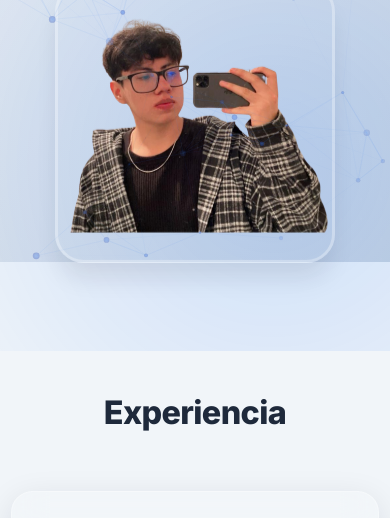
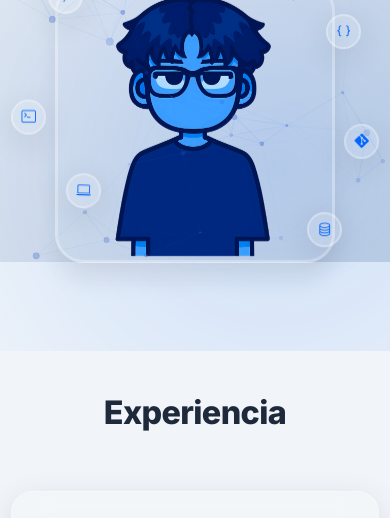
Before and after one commit to zenriquezs/EnriqueZS, a plain HTML site: page index.html in a window 390 px wide. Shown: the part 582-1100 px from the top of the page. Drawn offline with nearby package versions, Linux system fonts and the light colour scheme; animation ran at ten frames a second.

Commit message:
Portafolio mejorado(Frontend)

```diff
--- a/assets/css/style-index.css
+++ b/assets/css/style-index.css
@@ -176,6 +176,142 @@ body::after {
   }
   100% {
     background-position: 200% 0;
+  }
+}
+
+/* Elementos flotantes alrededor de la imagen */
+.floating-elements {
+  position: absolute;
+  top: 0;
+  left: 0;
+  right: 0;
+  bottom: 0;
+  pointer-events: none;
+  z-index: 1;
+}
+
+.floating-icon {
+  position: absolute;
+  background: var(--glass-bg);
+  backdrop-filter: var(--glass-blur);
+  -webkit-backdrop-filter: var(--glass-blur);
+  border: 2px solid var(--glass-border);
+  border-radius: 50%;
+  width: 60px;
+  height: 60px;
+  display: flex;
+  align-items: center;
+  justify-content: center;
+  color: var(--primary-color);
+  font-size: 1.5rem;
+  box-shadow: var(--glass-shadow);
+  transition: var(--transition-normal);
+}
+
+.floating-icon:hover {
+  transform: scale(1.1);
+  background: var(--primary-color);
+  color: var(--text-light);
+  box-shadow: var(--shadow-lg);
+}
+
+/* Posiciones específicas para cada icono */
+.floating-icon-1 {
+  top: 10%;
+  left: 15%;
+  animation: floatUpDown 4s ease-in-out infinite;
+}
+
+.floating-icon-2 {
+  top: 20%;
+  right: 10%;
+  animation: floatUpDown 4s ease-in-out infinite 0.5s;
+}
+
+.floating-icon-3 {
+  top: 50%;
+  left: 5%;
+  animation: floatUpDown 4s ease-in-out infinite 1s;
+}
+
+.floating-icon-4 {
+  top: 60%;
+  right: 5%;
+  animation: floatUpDown 4s ease-in-out infinite 1.5s;
+}
+
+.floating-icon-5 {
+  bottom: 20%;
+  left: 20%;
+  animation: floatUpDown 4s ease-in-out infinite 2s;
+}
+
+.floating-icon-6 {
+  bottom: 10%;
+  right: 15%;
+  animation: floatUpDown 4s ease-in-out infinite 2.5s;
+}
+
+/* Animación de flotación */
+@keyframes floatUpDown {
+  0%, 100% {
+    transform: translateY(0px) rotate(0deg);
+  }
+  25% {
+    transform: translateY(-15px) rotate(2deg);
+  }
+  50% {
+    transform: translateY(-10px) rotate(0deg);
+  }
+  75% {
+    transform: translateY(-20px) rotate(-2deg);
+  }
+}
+
+/* Responsive para móviles */
+@media (max-width: 768px) {
+  .floating-icon {
+    width: 45px;
+    height: 45px;
+    font-size: 1.2rem;
+  }
+
+  .floating-icon-1 {
+    top: 5%;
+    left: 10%;
+  }
+
+  .floating-icon-2 {
+    top: 15%;
+    right: 5%;
+  }
+
+  .floating-icon-3 {
+    top: 45%;
+    left: 0%;
+  }
+
+  .floating-icon-4 {
+    top: 55%;
+    right: 0%;
+  }
+
+  .floating-icon-5 {
+    bottom: 15%;
+    left: 15%;
+  }
+
+  .floating-icon-6 {
+    bottom: 5%;
+    right: 10%;
+  }
+}
+
+@media (max-width: 576px) {
+  .floating-icon {
+    width: 35px;
+    height: 35px;
+    font-size: 1rem;
   }
 }
 .navbar {
--- a/index.html
+++ b/index.html
@@ -112,8 +112,30 @@
                 </div>
 
                 <div class="col-lg-6 hero-image">
-                    <div class="text-center">
-                        <img src="./assets/images/2.png" alt="Enrique Zuñiga" class="profile-image">
+                    <div class="text-center position-relative">
+                        <img src="./assets/images/IM.png" alt="Enrique Zuñiga" class="profile-image">
+
+                        <!-- Elementos flotantes de desarrollo -->
+                        <div class="floating-elements">
+                            <div class="floating-icon floating-icon-1">
+                                <i class="bi bi-code-slash"></i>
+                            </div>
+                            <div class="floating-icon floating-icon-2">
+                                <i class="bi bi-braces"></i>
+                            </div>
+                            <div class="floating-icon floating-icon-3">
+                                <i class="bi bi-terminal"></i>
+                            </div>
+                            <div class="floating-icon floating-icon-4">
+                                <i class="bi bi-git"></i>
+                            </div>
+                            <div class="floating-icon floating-icon-5">
+                                <i class="bi bi-laptop"></i>
+                            </div>
+                            <div class="floating-icon floating-icon-6">
+                                <i class="bi bi-database"></i>
+                            </div>
+                        </div>
                     </div>
                 </div>
             </div>
```
Also changed, not shown: assets/images/IM.png (added).
